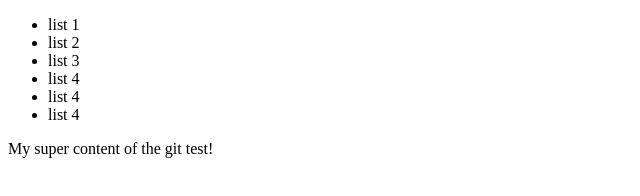
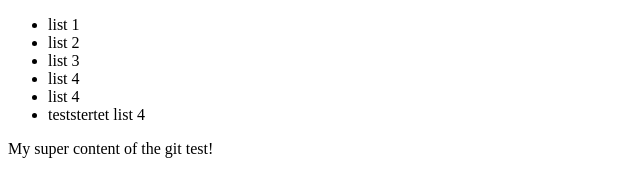
Before and after one commit to chungyh29/batch11, a plain HTML site: page index.html in a window 1280 px wide. Shown: the full height of the page, 0-640 px from the left. Drawn offline with Linux system fonts and the light colour scheme.

Commit message:
new feature on conflict

```diff
--- a/index.html
+++ b/index.html
@@ -13,7 +13,7 @@
 					<li>list 3</li>
 					<li>list 4</li>
 					<li>list 4</li>
-					<li>list 4</li>
+					<li> <span id="marie">teststertet</span> list 4</li>
 
 				</ul>
 			</nav>
```
